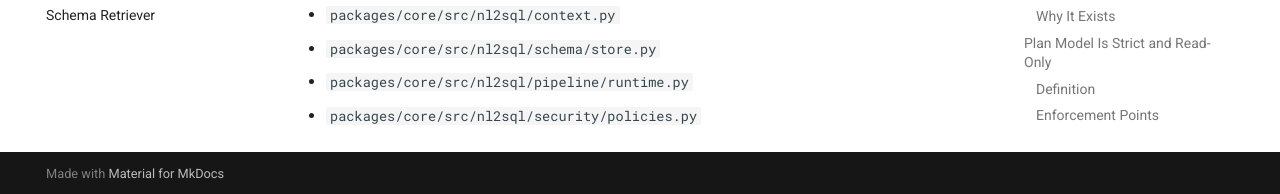
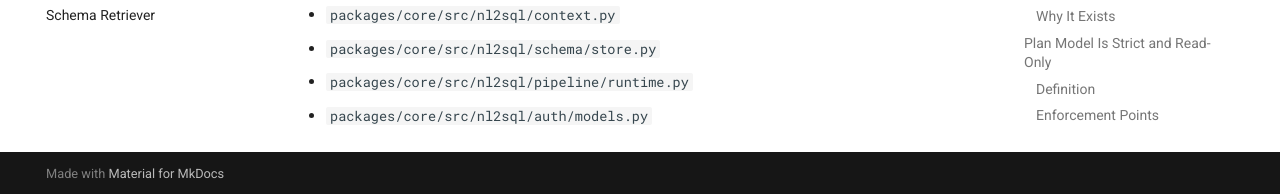
Before and after one commit to nadeem4/nl2sql, an MkDocs documentation site: the page built from docs/architecture/invariants.md, in a window 1280 px wide and 900 px high, scrolled down 11329 px. Shown: the part 703-897 px from the top of the window. Built offline with MkDocs 1.6.1 and Material for MkDocs 9.7.7, drawn with Linux system fonts in a browser that asks for light colours.

Commit message:
refactor(core): repair doc references to files deleted in this PR
Two source-path lists still named modules this PR removes. Both are
prose bullet lists, not links, so mkdocs --strict did not catch them.

docs/architecture/invariants.md "Related Code" indexes the files that
implement the documented invariants. security/policies.py was listed for
RolePolicy.validate_namespace(), so it is repointed at the live
auth/models.py definition -- the same repoint already made for that
invariant's enforcement point earlier in the file.

docs/architecture/graph_state.md "Mutators / consumers" lists files that
read or write graph state. validator/physical_node.py was listed because
it wrote physical_validator_response, a state field this PR deletes.
Nothing replaced it, so the entry is removed outright.

```diff
--- a/docs/architecture/invariants.md
+++ b/docs/architecture/invariants.md
@@ -350,4 +350,4 @@ Ensures latency bounds and prevents hung requests.
 - `packages/core/src/nl2sql/context.py`
 - `packages/core/src/nl2sql/schema/store.py`
 - `packages/core/src/nl2sql/pipeline/runtime.py`
-- `packages/core/src/nl2sql/security/policies.py`
+- `packages/core/src/nl2sql/auth/models.py`
```
Also changed, not shown: docs/architecture/graph_state.md (+0 -1 lines).
